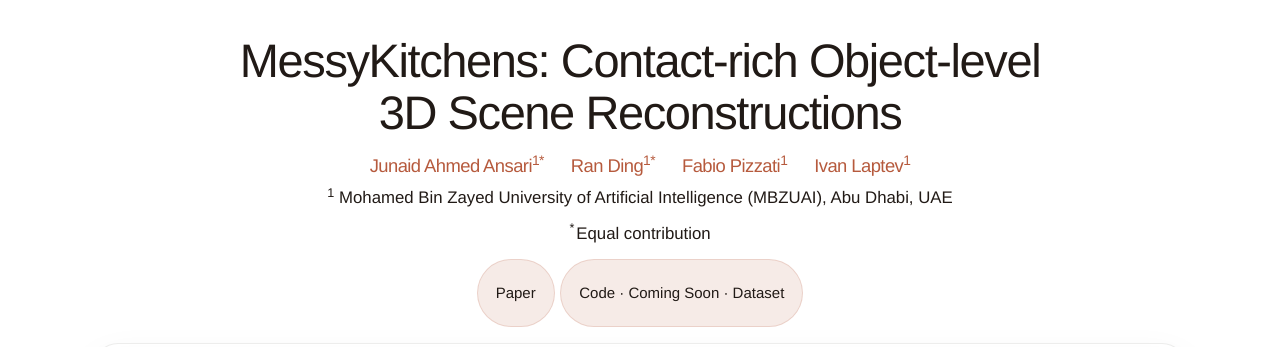
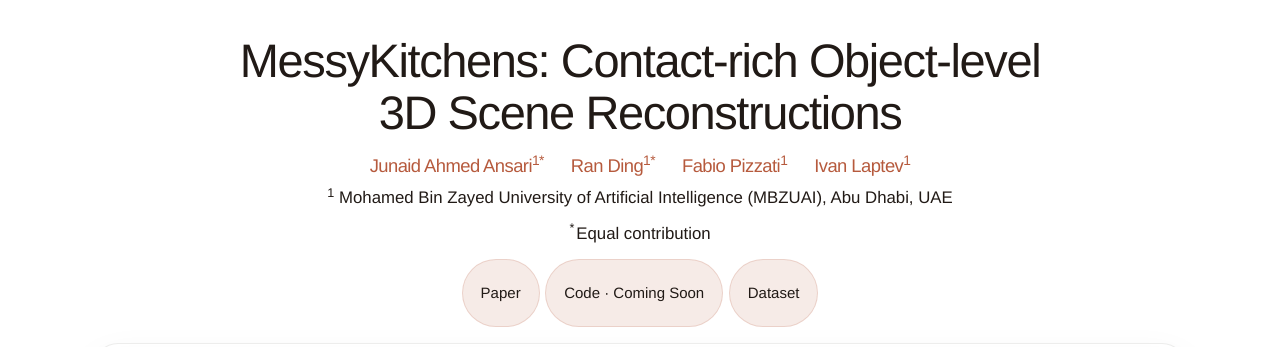
Before and after one commit to MessyKitchens/MessyKitchens.github.io, a plain HTML site: page index.html in a window 1280 px wide. Shown: the top 347 px of the page. Drawn offline with nearby package versions, Linux system fonts and the light colour scheme.

Commit message:
Update status chip text in index.html to add "Dataset"

```diff
--- a/index.html
+++ b/index.html
@@ -53,7 +53,8 @@
   </div>
   <div class="project-actions">
     <a class="status-chip status-chip-link" href="https://arxiv.org/abs/2603.16868" target="_blank" rel="noopener noreferrer">Paper</a>
-    <span class="status-chip">Code · Coming Soon · Dataset</span>
+    <span class="status-chip">Code · Coming Soon</span>
+    <span class="status-chip">Dataset</span>
   </div>
 </div>
 
```
